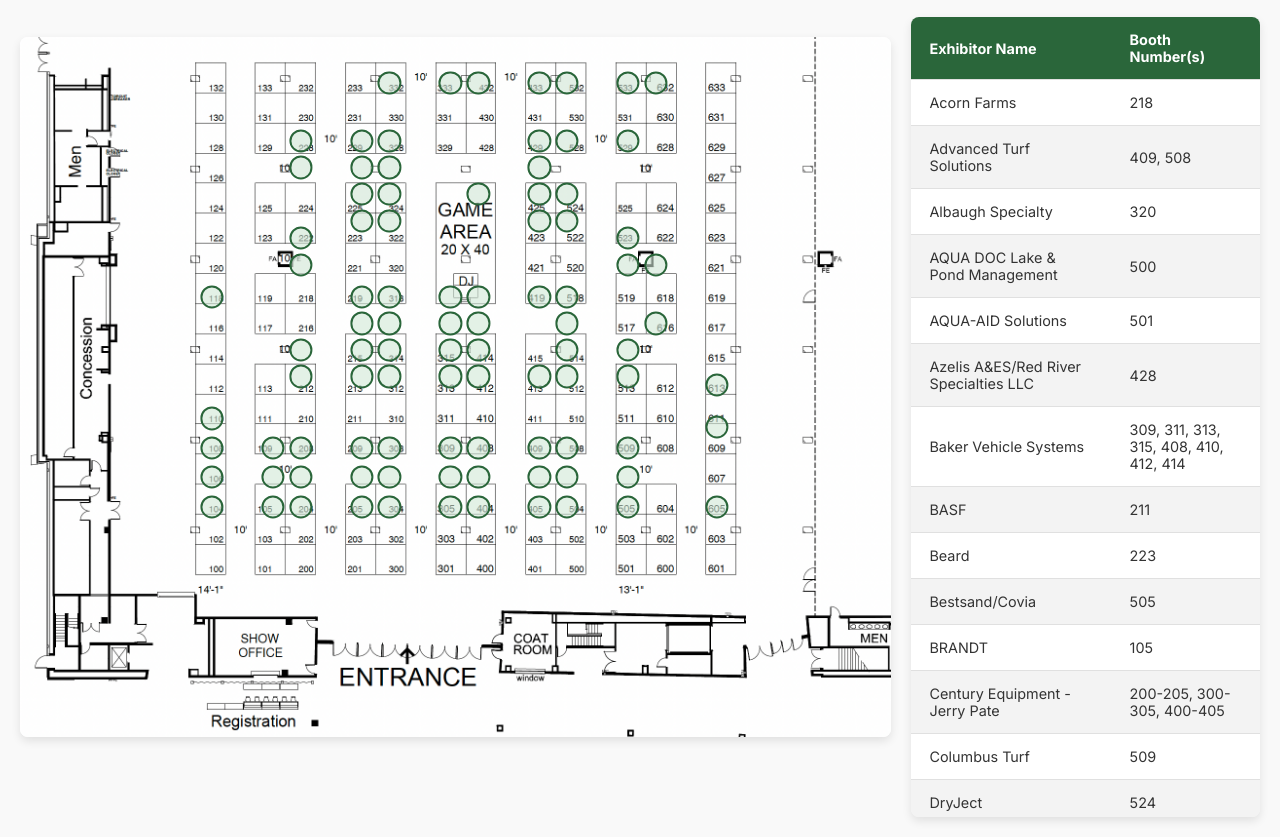
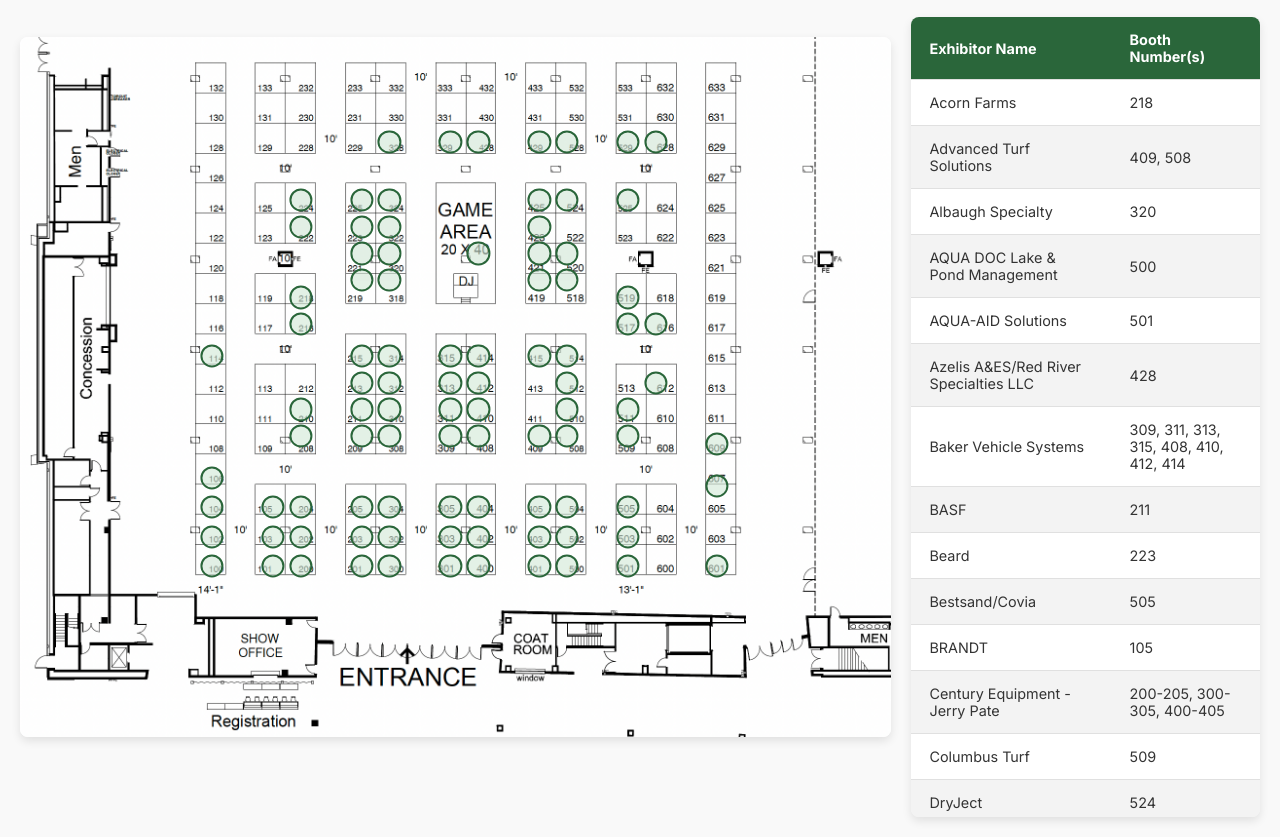
Before and after one commit to molly148/otf-tradeshow-floor-map-2026, a plain HTML site: page index.html in a window 1280 px wide. Shown: the part 83-920 px from the top of the page. Drawn offline with Linux system fonts and the light colour scheme.

Commit message:
Update index.html

```diff
--- a/index.html
+++ b/index.html
@@ -120,7 +120,7 @@
         const mapBounds = document.getElementById('map-bounds');
 
         // Master Grid Controls
-        const verticalShift = -12.0;
+        const verticalShift = -3.5;
         const horizontalShift = 0;
 
         // Specific overrides for booths that need to drop down notably
```
